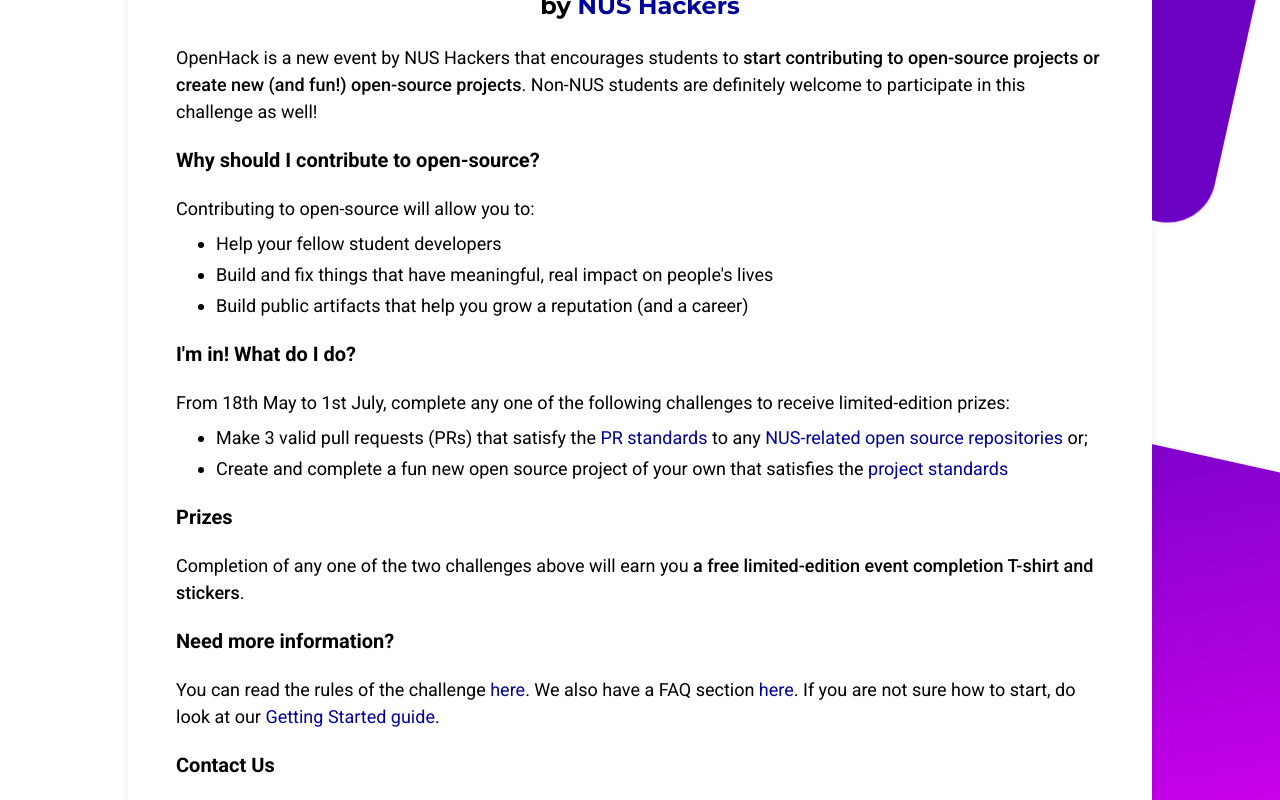
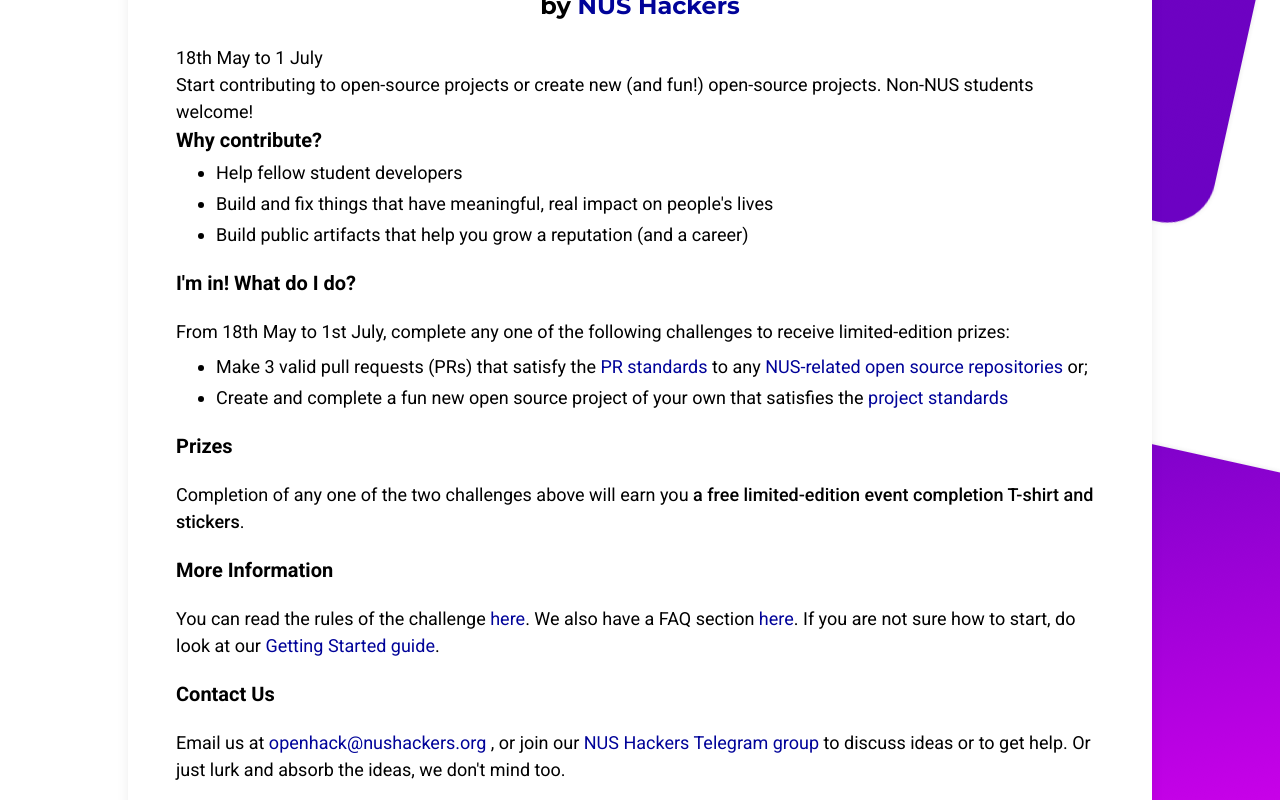
Before and after one commit to nushackers/openhack, a Next.js app: page / in a window 1280 px wide. Shown: the part 220-1020 px from the top of the page. Built offline with nearby package versions, Linux system fonts and the light colour scheme.

Commit message:
Rewrite paragraphs to be more concise

```diff
--- a/pages/index.js
+++ b/pages/index.js
@@ -6,21 +6,16 @@
 
 const Index = () => (
   <Page>
-    <Text className="my-5">
-      OpenHack is a new event by NUS Hackers that encourages students to{" "}
-      <span className="font-medium">
-        start contributing to open-source projects or create new (and fun!)
-        open-source projects
-      </span>
-      . Non-NUS students are definitely welcome to participate in this challenge
-      as well!
-    </Text>
-    <h3 className="lg:text-xl">Why should I contribute to open-source?</h3>
-    <Text className="mt-5 mb-2">
-      Contributing to open-source will allow you to:
-    </Text>
+    <p>
+      <time>18th May</time> to <time>1 July</time>
+    </p>
+    <p>
+      Start contributing to open-source projects or create new (and fun!)
+      open-source projects. <span>Non-NUS students welcome!</span>
+    </p>
+    <h3 className="lg:text-xl">Why contribute?</h3>
     <ol className="list-disc pl-5 mb-5">
-      <li className="ml-5 my-1">Help your fellow student developers</li>
+      <li className="ml-5 my-1">Help fellow student developers</li>
       <li className="ml-5 my-1">
         Build and fix things that have meaningful, real impact on people's lives
       </li>
@@ -61,7 +56,7 @@
       </span>
       .
     </Text>
-    <h3 className="lg:text-xl">Need more information?</h3>
+    <h3 className="lg:text-xl">More Information</h3>
     <Text className="my-5">
       You can read the rules of the challenge{" "}
       <Link href="/rules">
@@ -79,7 +74,7 @@
     </Text>
     <h3 className="lg:text-xl">Contact Us</h3>
     <Text className="my-5">
-      Do drop us an email at{" "}
+      Email us at{" "}
       <a
         target="_blank"
         href="mailto:openhack@nushackers.org"
@@ -87,7 +82,7 @@
       >
         openhack@nushackers.org
       </a>{" "}
-      for any questions! We also have a{" "}
+      , or join our{" "}
       <a
         target="_blank"
         href="https://t.me/nushackers_chat"
@@ -95,8 +90,8 @@
       >
         NUS Hackers Telegram group
       </a>{" "}
-      filled with like-minded individuals like you. Join us to discuss ideas or
-      to get help! Or just lurk and absorb the ideas, we don't mind too.
+      to discuss ideas or to get help. Or just lurk and absorb the ideas, we
+      don't mind too.
     </Text>
   </Page>
 );
--- a/pages/start.js
+++ b/pages/start.js
@@ -27,17 +27,29 @@
     </Text>
     <ol className="list-decimal pl-5 ml-5 mb-5">
       <li className="my-1">
-        <a target="_blank" href="https://guides.github.com/" rel="noopener noreferrer">
+        <a
+          target="_blank"
+          href="https://guides.github.com/"
+          rel="noopener noreferrer"
+        >
           Guides
         </a>{" "}
         and{" "}
-        <a target="_blank" href="https://try.github.com/" rel="noopener noreferrer">
+        <a
+          target="_blank"
+          href="https://try.github.com/"
+          rel="noopener noreferrer"
+        >
           resources
         </a>{" "}
         by GitHub
       </li>
       <li className="my-1">
-        <a target="_blank" href="https://git-scm.com/book/en/v2" rel="noopener noreferrer">
+        <a
+          target="_blank"
+          href="https://git-scm.com/book/en/v2"
+          rel="noopener noreferrer"
+        >
           The Git book
         </a>
       </li>
@@ -51,15 +63,27 @@
         </a>
       </li>
       <li className="my-1">
-        <a target="_blank" href="https://orb2020-git.github.io/" rel="noopener noreferrer">
+        <a
+          target="_blank"
+          href="https://orb2020-git.github.io/"
+          rel="noopener noreferrer"
+        >
           Introduction to Git &mdash; Orbital 2020
         </a>{" "}
         (
-        <a target="_blank" href="https://www.youtube.com/watch?v=ddi69x3bCGM" rel="noopener noreferrer">
+        <a
+          target="_blank"
+          href="https://www.youtube.com/watch?v=ddi69x3bCGM"
+          rel="noopener noreferrer"
+        >
           Slide narration
         </a>
         ,{" "}
-        <a target="_blank" href="https://www.youtube.com/watch?v=nc93yOGgP14" rel="noopener noreferrer">
+        <a
+          target="_blank"
+          href="https://www.youtube.com/watch?v=nc93yOGgP14"
+          rel="noopener noreferrer"
+        >
           live workshop
         </a>
         )
@@ -205,14 +229,24 @@
 
     <h3 className="lg:text-xl">Looking for Help?</h3>
     <Text className="my-5">
-      If you want to discuss ideas or require any help, you can always join our
-      community at our{" "}
       <a
         target="_blank"
         href="https://t.me/nushackers_chat"
         rel="noopener noreferrer"
       >
-        Telegram chat
+        Contact us
+      </a>
+      {"  on "}
+      <a
+        target="_blank"
+        href="https://t.me/nushackers_chat"
+        rel="noopener noreferrer"
+      >
+        <img
+          alt="Telegram icon"
+          src="/icons8-telegram-app-48.png"
+          class="inline-block"
+        />
       </a>
       .
     </Text>
```
